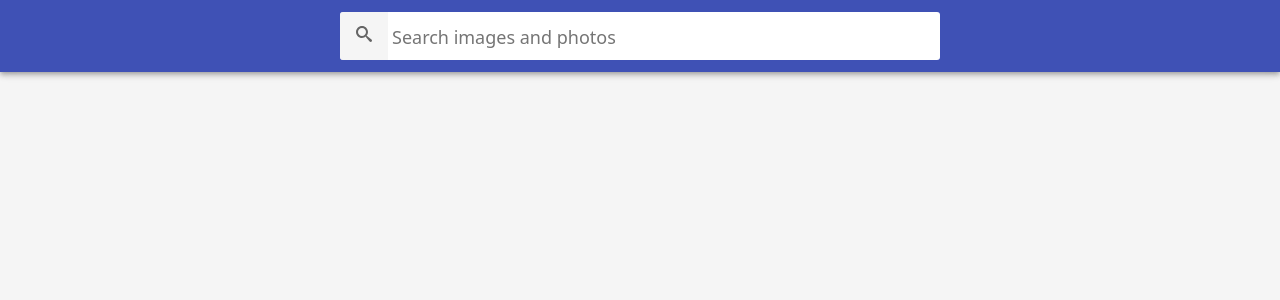
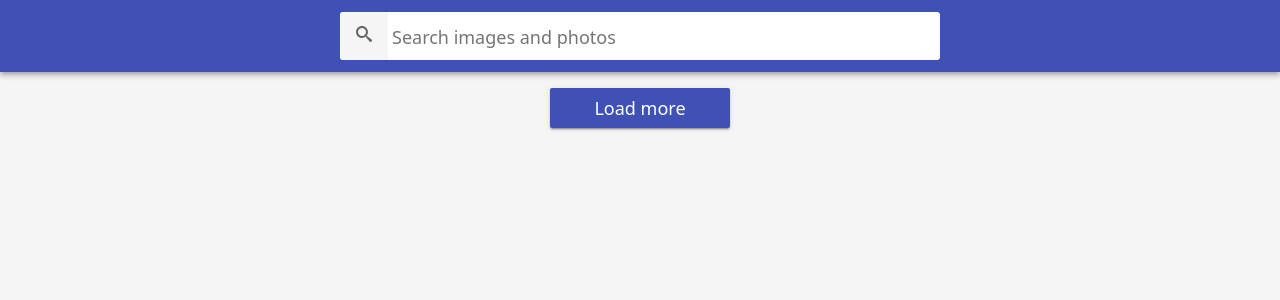
Before and after one commit to oksanastets-code/goit-react-hw-03-image-finder, a React (Create React App) app: page / in a window 1280 px wide. Shown: the top 300 px of the page. Built offline with nearby package versions, Linux system fonts and the light colour scheme.

Commit message:
update load more feature

```diff
--- a/src/App.js
+++ b/src/App.js
@@ -16,12 +16,11 @@ export default class App extends Component {
     modalAlt: null,
     showLoadMoreBtn: false,
   };
-  componentDidUpdate(prevProps, prevState) {
-    // const { searchWord, modalImage, modalAlt } = this.state;
-    // if (prevState.searchWord !== searchWord) {
-    //   this.setState({ searchWord: searchWord });
-    // }
-  }
+  // componentDidUpdate(prevProps, prevState) {
+  //   if (prevState.page !== this.state.page) {
+
+  //   }
+  // }
   // componentDidMount(selectedImage, selectedAlt) {
   //   this.setState({ modalImage: selectedImage, modalAlt: selectedAlt });
   //     console.log('modalImage', selectedImage)
@@ -38,12 +37,12 @@ export default class App extends Component {
       showModal: !showModal,
     }));
   };
-  // toggleLoadMore = () => {
-  //   this.setState(({ showLoadMoreBtn }) => ({
-  //     showLoadMoreBtn: !showLoadMoreBtn,
-  //   }))
-  // }
 
+  onLoadMoreClick = () => {
+    this.setState(({ page }) => ({
+      page: page + 1,
+    }));
+  };
   onOpenLargeImage = (selectedImage, selectedAlt) => {
     this.setState({ modalImage: selectedImage, modalAlt: selectedAlt });
     console.log('modalImage', selectedImage);
@@ -60,11 +59,11 @@ export default class App extends Component {
           searchKey={this.state.searchWord}
           // selectedImage={this.state.selectedImage}
           // onSelect={this.selectImage}
-          // onRenderGallery={ this.toggleLoadMore}
+
           onOpen={this.onOpenLargeImage}
         />
-        {showLoadMoreBtn && <Button />}
-
+        {/* {showLoadMoreBtn && <Button />} */}
+        <Button onClick={this.onLoadMoreClick} />
         {showModal && (
           <Modal onClose={this.toggleModal}>
             <img src={modalImage} alt={modalAlt} />
--- a/src/components/Button/Button.js
+++ b/src/components/Button/Button.js
@@ -4,16 +4,10 @@
 // import { render } from "@testing-library/react";
 
 import { ButtonLoadMore } from './Button.styled';
-export default function Button() {
+export default function Button({ onClick }) {
   return (
-    <ButtonLoadMore type="button" className="btn btn-primary button" data-action="load-more">
-      <span
-        className="spinner-border spinner-border-sm spinner is-hidden"
-        role="status"
-        aria-hidden="true"
-      ></span>
-
-      <span className="label">Load more</span>
+    <ButtonLoadMore type="button" onClick={onClick}>
+      Load more
     </ButtonLoadMore>
   );
 }
```
Also changed, not shown: src/components/ImageGallery/ImageGallery.js (+0 -12 lines).
